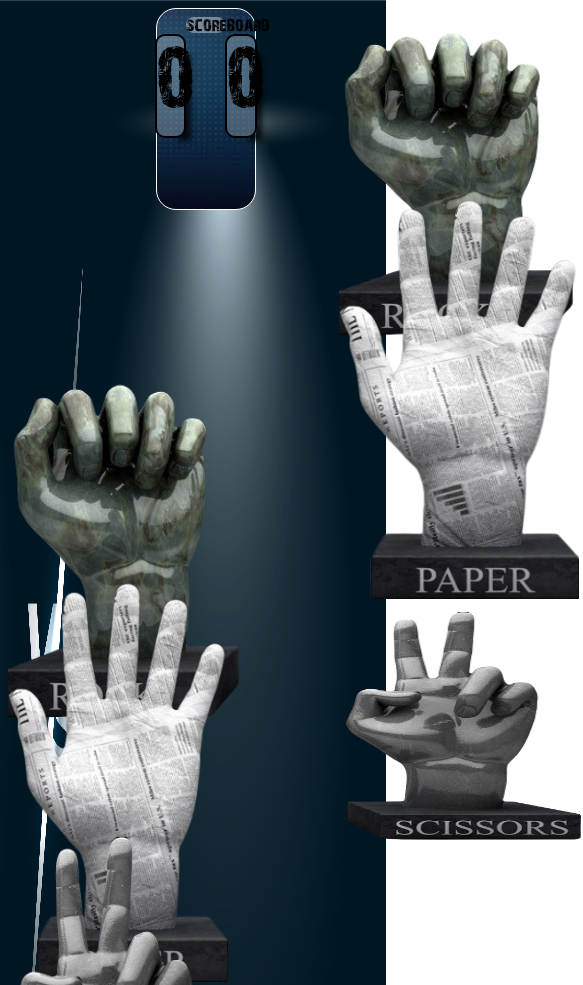
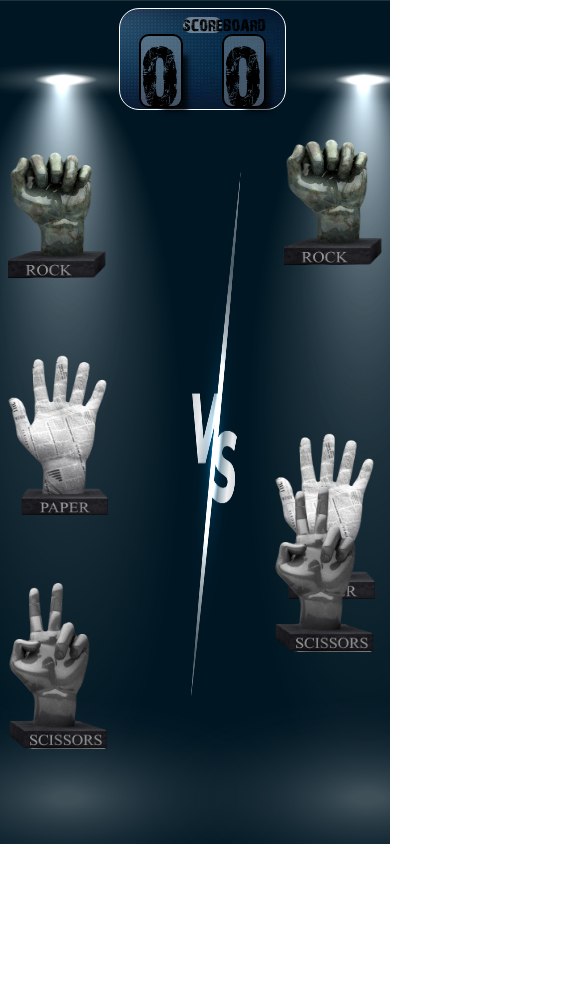
Before and after one commit to Tomasgb97/rock-papaer-scissors, a plain HTML site: page index.html in a window 390 px wide. Shown: the top 985 px of the page, 583 px wide, since content can reach past the window. After the commit the page ends 844 px from the top, so only its background shows below. Drawn offline with Linux system fonts and the light colour scheme.

Commit message:
new responsive acommodations

```diff
--- a/index.html
+++ b/index.html
@@ -182,53 +182,64 @@ input:focus{
 
     #scoreboard{
 
-        height: 200px;
+        height: 100px;
+        width: 165px;
+        position: relative;
+        left: -10%;
     }
 
     #computerpoints{
-        height: 100px;
+        height: 70px;
+        width: 40px;
     }
 
     #playerpoints{
 
-        height: 100px;
+        height: 70px;
+        width: 40px;
     }
     #piedrapc{
 
-        height: 400px;
-        width: 240px;
+        bottom: 500px;
+        left: 284px;
+        height: 166px;
+        width: 100px;
+        top: 114px;
 
     }
     #manopc{
 
-        height: 400px;
-        width: 240px;
+        height: 166px;
+        width: 100px;
+        left: 275px;
     }
     #scissorspc{
 
-        height: 400;
-        width: 240px;
+        height: 166px;
+        width: 100px;
+        left: 274px;
+        top: 486px;
+    }
     }
     #rock{
 
-        height: 440px;
-        width: 240px;
+        height: 166px;
+        width: 100px;
         position: relative;
-        top: 90px;
+        top: 0px;
     }
     #paper{
 
-        height: 400px;
-        width: 240px;
-        position: relative;
-        top: 127px;
+        height: 160px;
+        width: 100px;
+        position: relative
     }
     #scissors{
 
-        height: 400px;
-        width: 240px;
+        height: 166px;
+        width: 100px;
         position: relative;
-        top: 154px;
+
     }
     #resultext{
 
@@ -236,11 +247,10 @@ input:focus{
     }
     .fondo{
 
-        background-size: 170% 150%;
-        background-position-x: -277px;
+        background-size: 150% 110%;
+        background-position-x: -77px;
     }
 
-    }
 
 
 
```
